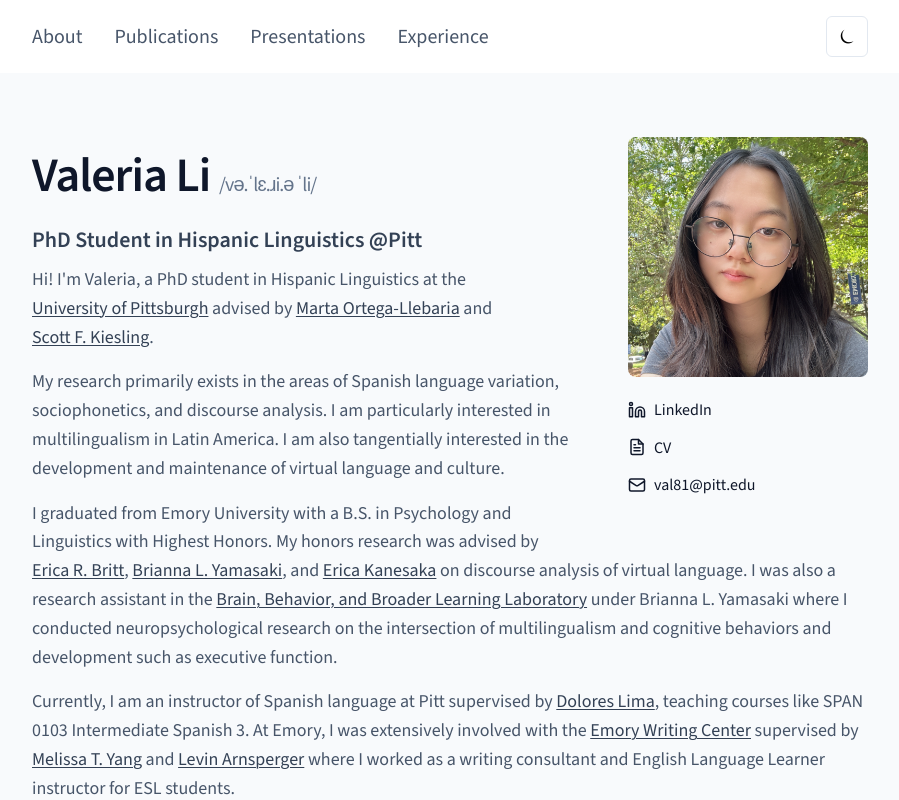
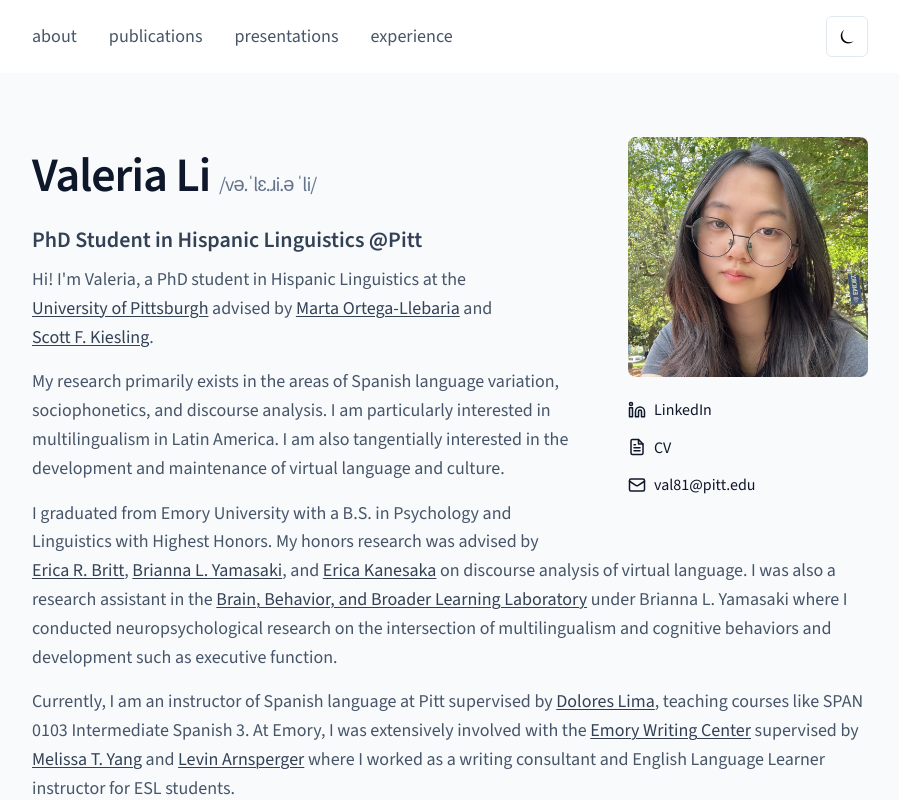
Before and after one commit to valeriali7/valeriali7.github.io, a SvelteKit app: page / in a window 1280 px wide. Shown: the top 800 px of the page, without its empty margins (190-1089 px from the left). Built offline with nearby package versions, Linux system fonts and the light colour scheme.

Commit message:
edit nav bar

```diff
--- a/src/routes/+page.svelte
+++ b/src/routes/+page.svelte
@@ -29,11 +29,11 @@
 			<span></span>
 		</button>
 		<div class="nav-links" class:open={mobileMenuOpen}>
-			<a href="#about" onclick={closeMobileMenu}>About</a>
-			<a href="#publications" onclick={closeMobileMenu}>Publications</a>
-			<a href="#presentations" onclick={closeMobileMenu}>Presentations</a>
+			<a href="#about" onclick={closeMobileMenu}>about</a>
+			<a href="#publications" onclick={closeMobileMenu}>publications</a>
+			<a href="#presentations" onclick={closeMobileMenu}>presentations</a>
 			<!-- <a href="#research" onclick={closeMobileMenu}>Research</a> -->
-			<a href="#experience" onclick={closeMobileMenu}>Experience</a>
+			<a href="#experience" onclick={closeMobileMenu}>experience</a>
 		</div>
 		<button class="theme-toggle" onclick={toggleDarkMode}>
 			{darkMode ? '☀︎':'⏾'}
@@ -100,7 +100,7 @@
 	}
 
 	.nav-links a {
-		font-size: 1.25rem;
+		font-size: 1.13rem;
 		font-weight: 500;
 		color: #475569;
 		transition: color 0.2s ease;
```
